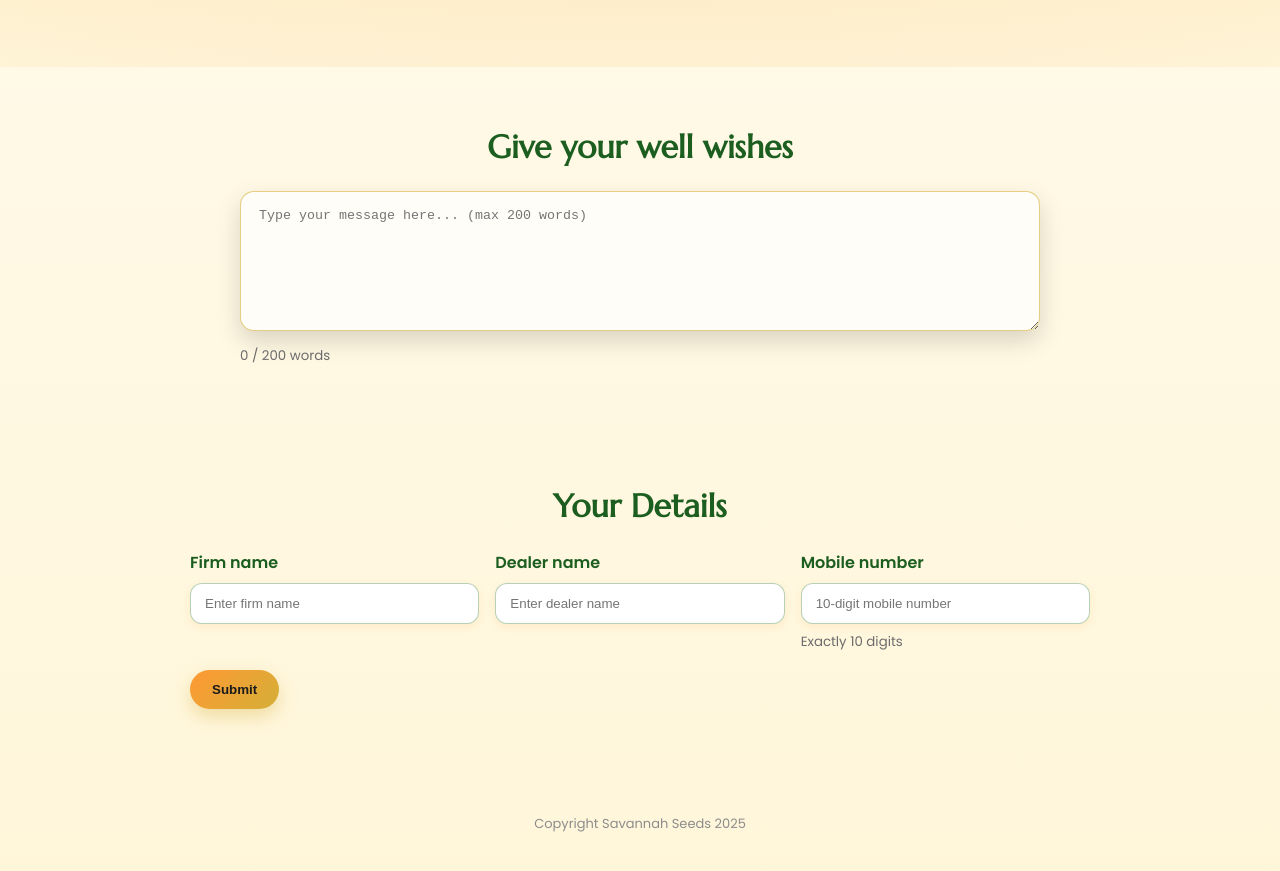
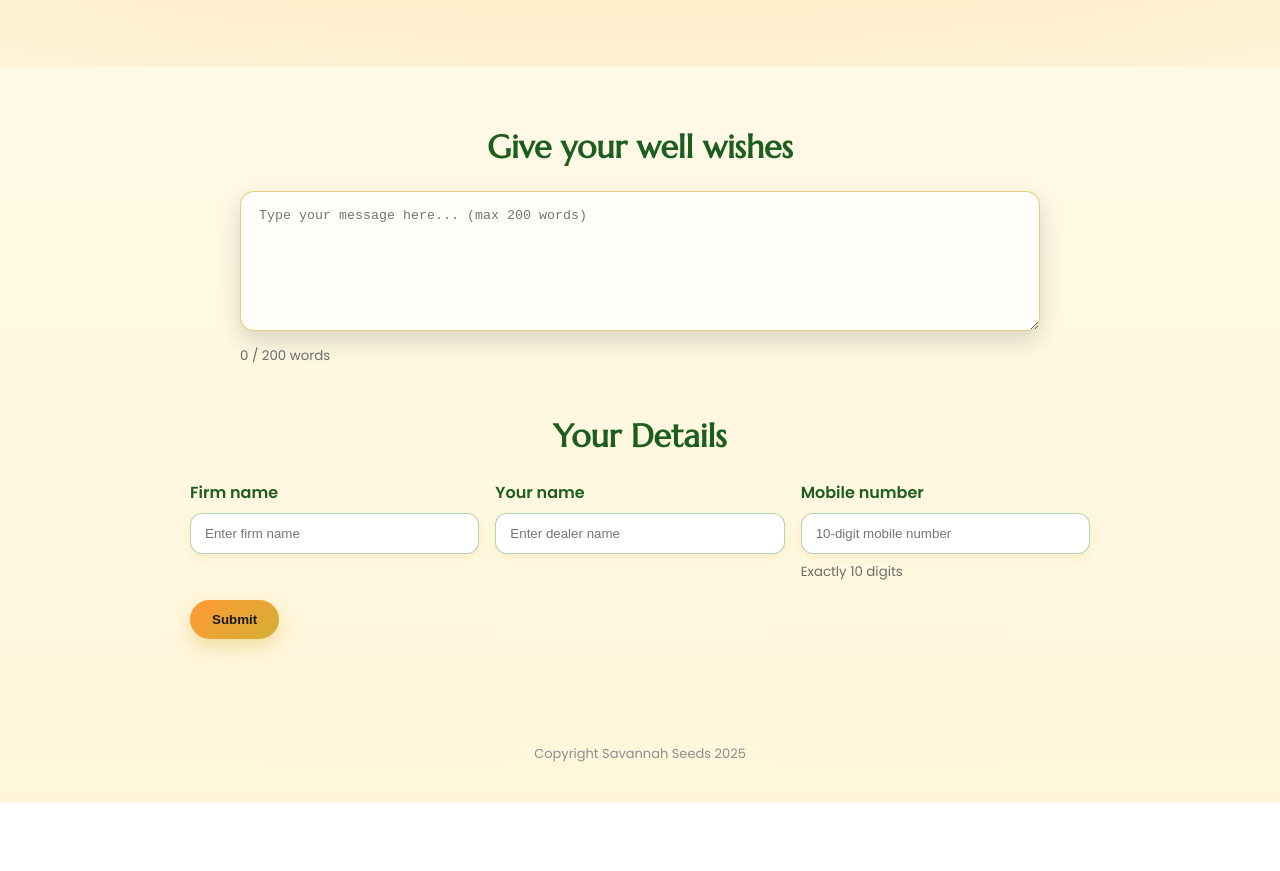
Before and after one commit to Albert-Sharma/Diwali_marketing, a plain HTML site: page index.html in a window 1280 px wide. Shown: the part 993-1864 px from the top of the page. After the commit the page ends 1796 px from the top, so only its background shows below. Drawn offline with Linux system fonts and the light colour scheme; no server answers.

```diff
--- a/index.html
+++ b/index.html
@@ -63,7 +63,7 @@
                     <input type="text" id="firmName" name="firmName" placeholder="Enter firm name" required />
                 </div>
                 <div class="form-field">
-                    <label for="dealerName">Dealer name</label>
+                    <label for="dealerName">Your name</label>
                     <input type="text" id="dealerName" name="dealerName" placeholder="Enter dealer name" required />
                 </div>
                 <div class="form-field">
--- a/styles.css
+++ b/styles.css
@@ -121,6 +121,10 @@ body {
 }
 .btn.primary:hover { transform: translateY(-2px); box-shadow: 0 12px 26px rgba(212,175,55,0.5); }
 
+/* Tighter spacing specifically between wishes and details */
+#wishes { padding-bottom: 25px; }
+#details { padding-top: 25px; }
+
 /* Footer */
 .site-footer { text-align: center; padding: 26px 20px; color: #8c8c8c; font-size: 13px; }
 
```
